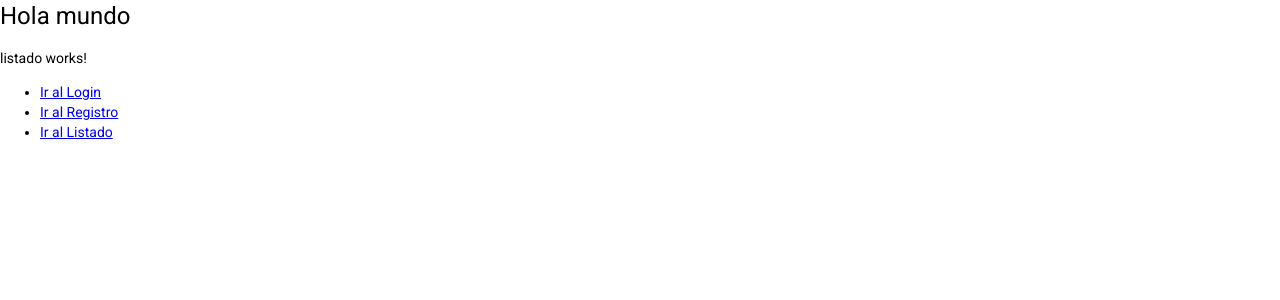
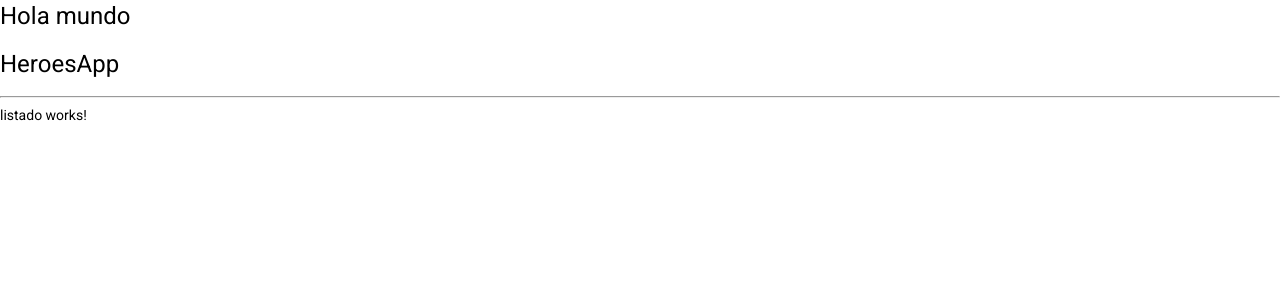
Before and after one commit to santtiago49/05-angular-heroesApp, an Angular app: page /heroes/listado in a window 1280 px wide. Shown: the top 300 px of the page. Built offline with nearby package versions, Linux system fonts and the light colour scheme.

Commit message:
Mosrar rutas hijas - Segundo routerOutlet

```diff
--- a/src/app/app.component.html
+++ b/src/app/app.component.html
@@ -1,7 +1,7 @@
 <h1>Hola mundo</h1>
 
 <router-outlet></router-outlet>
-<ul>
+<!-- <ul>
     <li>
         <a routerLink="auth/login">Ir al Login</a>
     </li>
@@ -13,4 +13,4 @@
     <li>
         <a routerLink="heroes">Ir al Listado</a>
     </li>
-</ul>
+</ul> -->
--- a/src/app/heroes/heroes-routing.module.ts
+++ b/src/app/heroes/heroes-routing.module.ts
@@ -5,10 +5,12 @@
 import { AgregarComponent } from './pages/agregar/agregar.component';
 import { BuscarComponent } from './pages/buscar/buscar.component';
 import { HeroeComponent } from './pages/heroe/heroe.component';
+import { HomeComponent } from './pages/home/home.component';
 
 const routes: Routes = [
   {
     path: '',
+    component: HomeComponent,
     children: [
       {
         path: 'listado',
--- a/src/app/heroes/pages/home/home.component.html
+++ b/src/app/heroes/pages/home/home.component.html
@@ -1 +1,6 @@
-<p>home works!</p>
+<h1>
+    HeroesApp
+</h1>
+<hr>
+
+<router-outlet></router-outlet>
```
